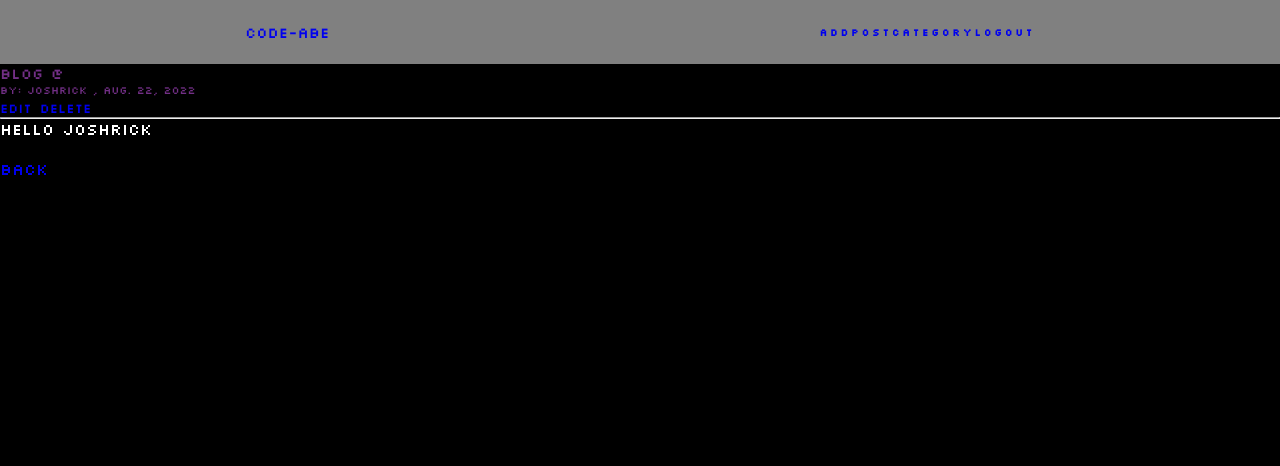
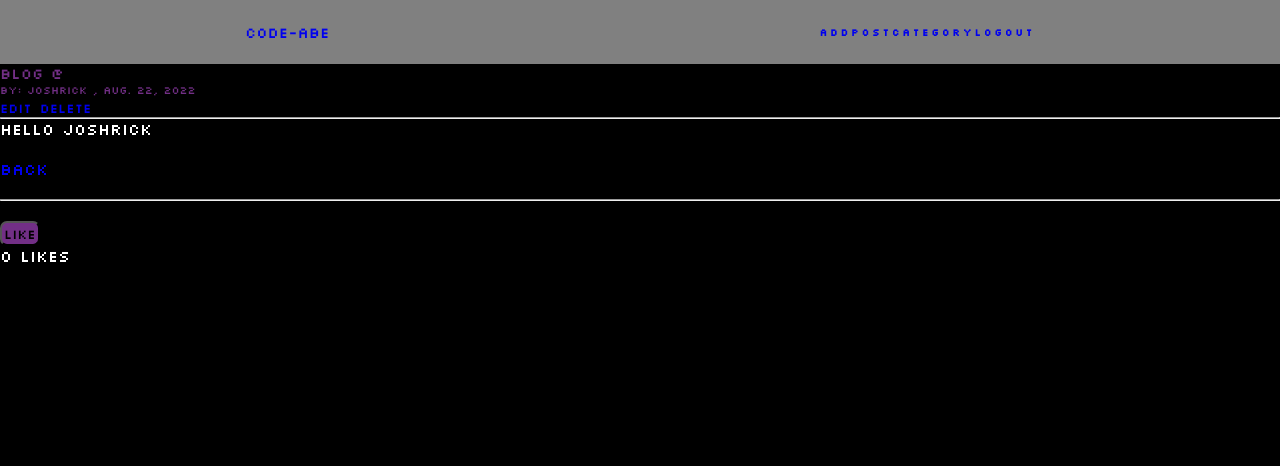
Before and after one commit to jrick2/Blog-Post, a Django app: page /article/2 in a window 1280 px wide. Shown: the top 466 px of the page. Run offline with Django 4.2, Linux system fonts and the light colour scheme; a user stored in the database is signed in; data comes from the database, SQL or seed files in the repository; both versions use the stored data as it was after the commit.

Commit message:
version 3

```diff
--- a/myblog/forms.py
+++ b/myblog/forms.py
@@ -14,5 +14,7 @@ class PostForm(forms.ModelForm):
         fields = ("title", "title_tag", "author","category", "body")
 
         widgets = {
-            'category': forms.Select(choices=choice_list)
+            'category': forms.Select(choices=choice_list),
+            "author": forms.TextInput(attrs={'id': 'author', 'value': '', 'type': 'hidden'})
+
         }
--- a/myblog/models.py
+++ b/myblog/models.py
@@ -21,6 +21,10 @@ class Post(models.Model):
     body = models.TextField()
     post_date = models.DateField(auto_now_add=True)
     category = models.CharField(max_length=255, default="Uncategories")
+    likes = models.ManyToManyField(User, related_name="blog_post")
+
+    def total_likes(self):
+        return self.likes.count()
 
     def __str__(self):
         return self.title + ' | ' + str(self.author)
--- a/myblog/templates/add_post.html
+++ b/myblog/templates/add_post.html
@@ -28,4 +28,10 @@
   </form>
 </div>
 
+<script>
+  var name = "{{ user.id }}";
+  document.getElementByIde("author").value
+  = name;
+</script>
+
   {% endblock %}
--- a/myblog/templates/article_detail.html
+++ b/myblog/templates/article_detail.html
@@ -61,5 +61,24 @@ button:active {
 </br>
 </br>
 <a href="{% url 'home' %}">Back</a>
+<br><br>
+<hr>
+<br>
+{% if user.is_authenticated %}
+  <form action="{% url 'like_post' post.pk %}" method="POST">
+    {% csrf_token %}
+    {% if liked %}
+      <small>
+        <button type="submit" name="post_id" value="{{ post.id }}">Unlikes</button>
+      </small>
+      <small>
 
+    {% else %}
+        <button type="submit" name="post_id" value="{{ post.id }}">Like</button>
+      </small>
+    {% endif %}
+
+  </form>
+{% endif %}
+ {{ total_likes }} Likes
 {% endblock %}
--- a/myblog/templates/base.html
+++ b/myblog/templates/base.html
@@ -60,12 +60,12 @@
                 <i class="fa fa-caret-down"></i>
               </p>
               <div class="dropdown-content">
-                 {% for list in id_menu %}
-                <a href="{% url 'category' list|slugify %}">{{ list }}</a>
+                {% for list in id_menu %}
                 {% endfor %}
               </div>
             </div>
           </li> -->
+
           <li>
             <a href="{% url 'add_post' %}">AddPost</a>
           </li>
--- a/myblog/templates/home.html
+++ b/myblog/templates/home.html
@@ -53,8 +53,6 @@ small:active {
           <small><a href="{% url 'update_post' post.pk %}">(Edit)</a></small>
           <small><a href="{% url 'delete_post' post.pk %}">(Delete)</a></small>
             {% endif %}
-          {% else %}
-            Not Authorize
           {% endif %}
           </br>
           </br>
--- a/myblog/urls.py
+++ b/myblog/urls.py
@@ -1,6 +1,6 @@
 from django.urls import path
 from users import views
-from myblog.views import HomeView, Article_DetailView, Add_PostView, Update_PostView, Delete_PostView, Add_CategoryView
+from myblog.views import HomeView, Article_DetailView, Add_PostView, Update_PostView, Delete_PostView, Add_CategoryView, LikeView, CategoryView
 
 urlpatterns = [
     # path("", views.home, name="home")
@@ -13,5 +13,6 @@ urlpatterns = [
     path("login/", views.login_view, name="login"),
     path("logout/", views.logout_view, name="logout"),
     path("category/", Add_CategoryView.as_view(), name="add_category"),
-    # path("category/<str:id>/", CategoryView, name="category"),
+    path("like/<int:pk>", LikeView , name="like_post"),
+    path("category/<str:id>/", CategoryView, name="category"),
 ]
--- a/myblog/views.py
+++ b/myblog/views.py
@@ -1,8 +1,9 @@
-from django.shortcuts import render
+from django.shortcuts import render, get_object_or_404
 from django.views.generic import ListView, DetailView, CreateView, UpdateView, DeleteView
 from myblog.models import Post, Category
 from myblog.forms import PostForm
-from django.urls import reverse_lazy
+from django.urls import reverse_lazy, reverse
+from django.http import HttpResponseRedirect
 # Create your views here.
 
 # def home(request):
@@ -14,28 +15,47 @@ class HomeView(ListView):
     ordering = ['-post_date']
     # ordering = ['-id']
 
-    # def get_context_data(self, *args, **kwargs):
-    #     id_menu = Category.objects.all()
-    #     context = super(HomeView, self).get_context_data(*args, **kwargs)
-    #     context['id_menu'] = id_menu
-    #     return context
+    def get_context_data(self, *args, **kwargs):
+        id_menu = Category.objects.all()
+        context = super(HomeView, self).get_context_data(*args, **kwargs)
+        context['id_menu'] = id_menu
+        return context
 
 
 class Article_DetailView(DetailView):
     model = Post
     template_name = 'article_detail.html'
+    def get_context_data(self, *args, **kwargs):
+        id_menu = Category.objects.all()
+        context = super(Article_DetailView, self).get_context_data(*args, **kwargs)
+        l = get_object_or_404(Post, id=self.kwargs['pk'])
+        total_likes = l.total_likes()
+        liked = False
 
-    # def get_context_data(self, *args, **kwargs):
-    #     id_menu = Category.objects.all()
-    #     context = super(Article_DetailView, self).get_context_data(*args, **kwargs)
-    #     context['id_menu'] = id_menu
-    #     return context
+        if l.likes.filter(id=self.request.user.id).exists():
+            liked = True
+        context['id_menu'] = id_menu
+        context['total_likes'] = total_likes
+        context['liked'] = liked
+        return context
 
-# def CategoryView(request, id):
-#     category_posts = Post.objects.filter(category=id.replace('-', ' '))
-#     return render(request, "category.html", {
-#         'id' : id.title().replace('-', ' '), 'category_posts': category_posts
-#     })
+def CategoryView(request, id):
+    category_posts = Post.objects.filter(category=id.replace('-', ' '))
+    return render(request, "category.html", {
+        'id' : id.title().replace('-', ' '), 'category_posts': category_posts
+    })
+
+def LikeView(request, pk):
+    post = get_object_or_404(Post, id=request.POST.get('post_id'))
+    liked = False
+    if post.likes.filter(id=request.user.id).exists():
+        post.likes.remove(request.user)
+        liked = False
+    else:
+        post.likes.add(request.user)
+        liked = True
+
+    return HttpResponseRedirect(reverse('article_detail', args=[str(pk)]))
 
 class Add_PostView(CreateView):
     model = Post
```
Also changed, not shown: myblog/templates/category.html (+48 -23 lines), db.sqlite3, myblog/migrations/0005_post_likes.py (added).
